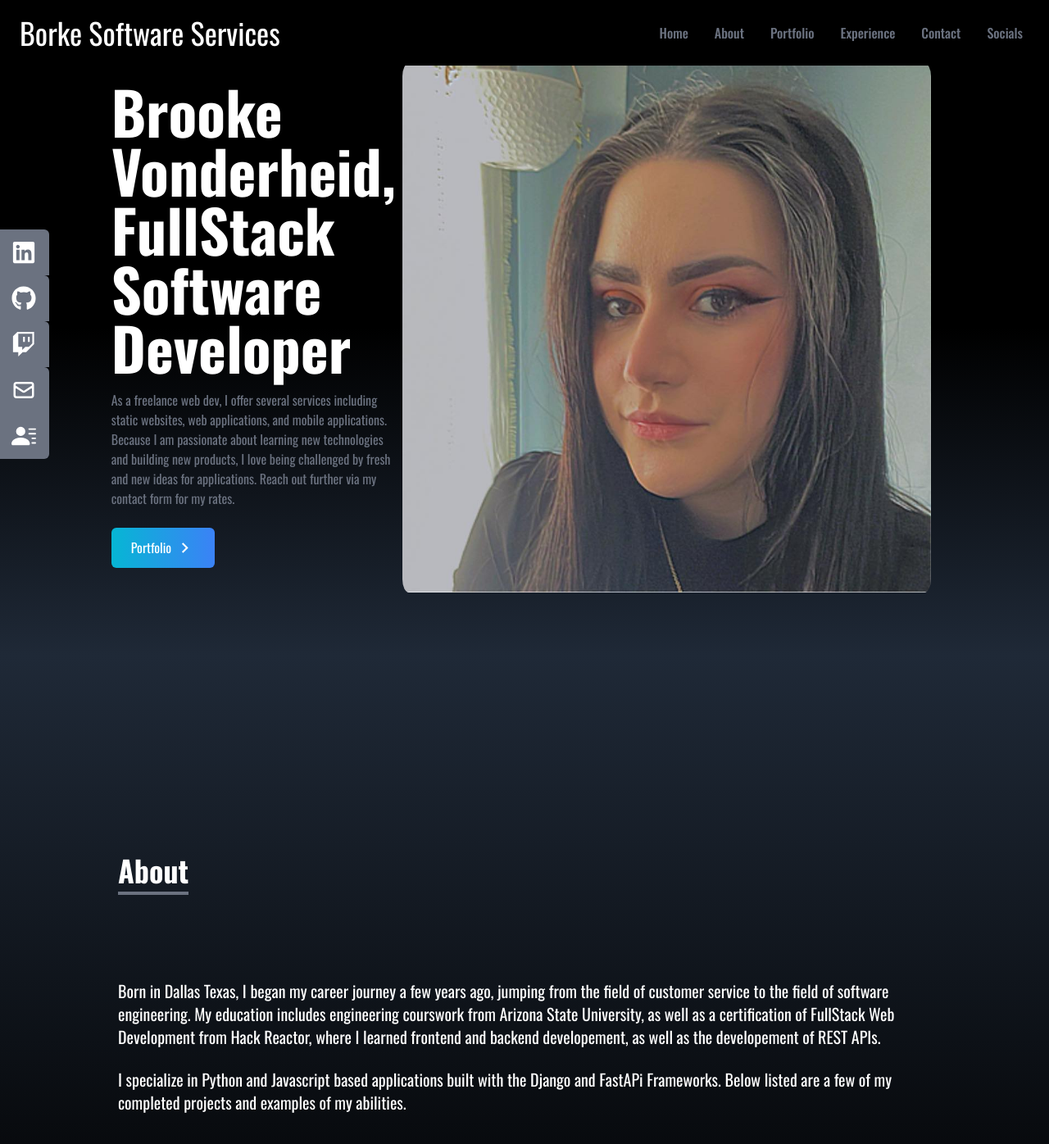
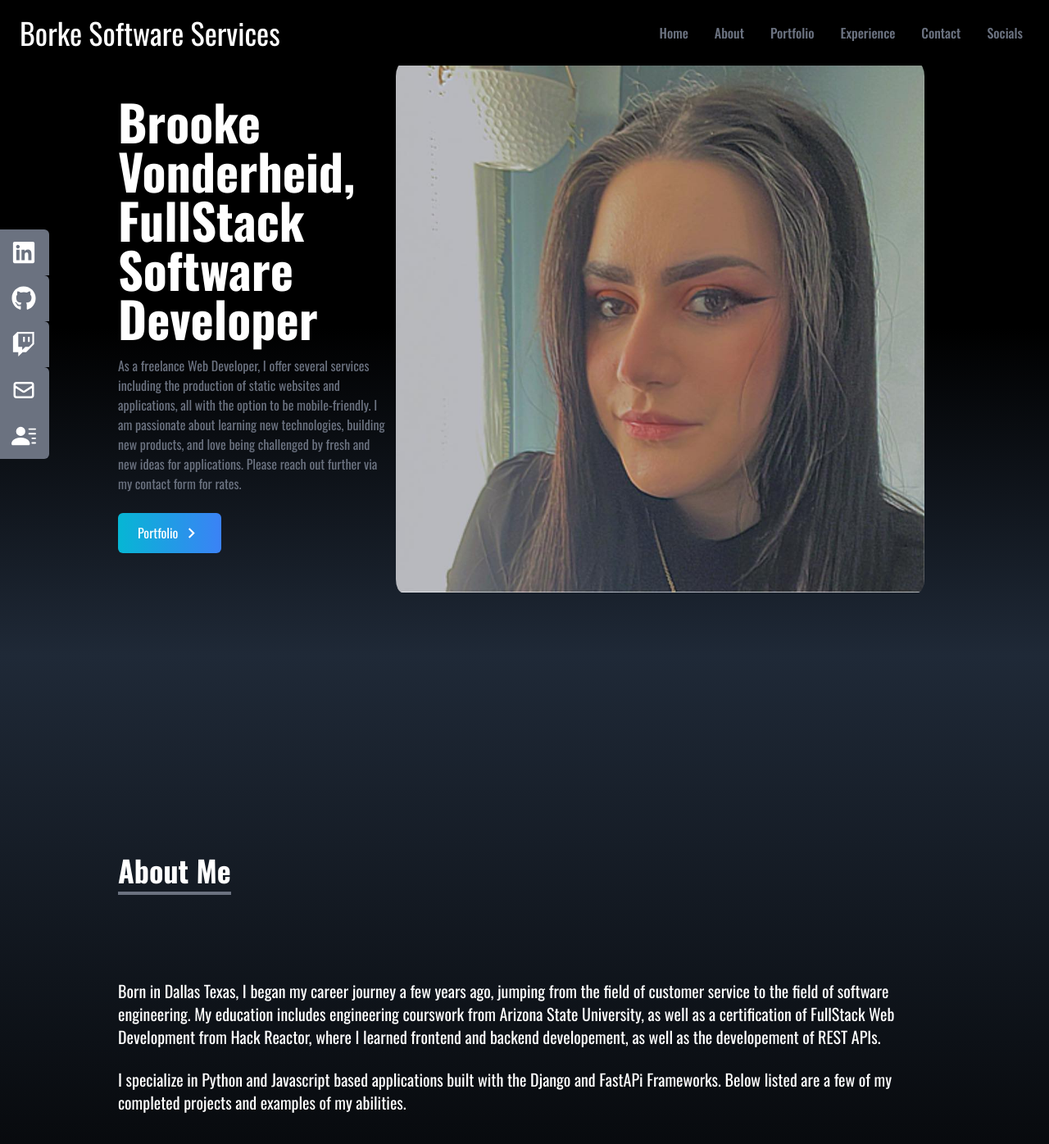
Before and after one commit to BrookaBrooke/BVPortfolio, a React (Create React App) app: page / in a window 1280 px wide. Shown: the top 1396 px of the page at 82% size. Built offline with nearby package versions, Linux system fonts and the light colour scheme.

Commit message:
fixed header for about and home pages

```diff
--- a/src/components/About.jsx
+++ b/src/components/About.jsx
@@ -7,7 +7,7 @@ const About = () => {
         >
             <div className="max-w-screen-lg p-4 mx-auto flex flex-col justify-center w-full h-full">
                 <div className="pb-8">
-                    <p className="text-4xl font-bold inline border-b-4 border-gray-500">About</p>
+                    <p className="text-4xl font-bold inline border-b-4 border-gray-500">About Me</p>
                 </div>
                 <p className="text-xl mt-20">
                     Born in Dallas Texas, I began my career journey a few years ago, jumping from the
--- a/src/components/Home.jsx
+++ b/src/components/Home.jsx
@@ -10,13 +10,13 @@ const Home = () => {
     from-black via-black to-gray-800 text-white ">
         <div className="max-w-screen-lg mx-auto flex flex-col items-center justify-center h-full px-4 md:flex-row">
             <div className="flex flex-col justify-center h-full">
-                <h2 className=" text-4xl sm:text-7xl font-bold text-white">
+                <h2 className=" text-4xl sm:text-6xl font-bold text-white">
                     Brooke Vonderheid, FullStack Software Developer
                 </h2>
                 <p className="text-gray-500 py-4 max-w-medium">
-                    As a freelance web dev, I offer several services including static websites, web applications, and mobile applications.
-                    Because I am passionate about learning new technologies and building new products, I love being challenged by
-                    fresh and new ideas for applications. Reach out further via my contact form for my rates.
+                    As a freelance Web Developer, I offer several services including the production of static websites and applications, all with the option to be mobile-friendly.
+                    I am passionate about learning new technologies, building new products, and love being challenged by
+                    fresh and new ideas for applications. Please reach out further via my contact form for rates.
                 </p>
 
                 <div>
```
